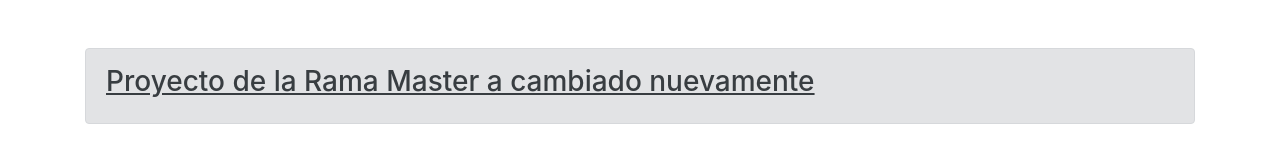
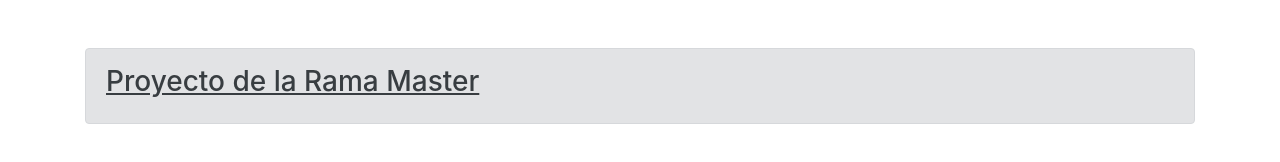
Before and after one commit to abecerraguz/apuntes-git-github, a plain HTML site: page index.html in a window 1280 px wide. Drawn offline with nearby package versions, Linux system fonts and the light colour scheme.

Commit message:
Se actualiza el titulo del h3

```diff
--- a/index.html
+++ b/index.html
@@ -13,7 +13,7 @@
     <div class="row">
       <div class="col-lg-12">
         <div class="alert alert-secondary py-3 my-5" role="alert">
-          <h3><u>Proyecto de la Rama Master a cambiado nuevamente </u></h3>
+          <h3><u>Proyecto de la Rama Master</u></h3>
         </div>
       </div>
     </div>
```
Also changed, not shown: 1 other file.
